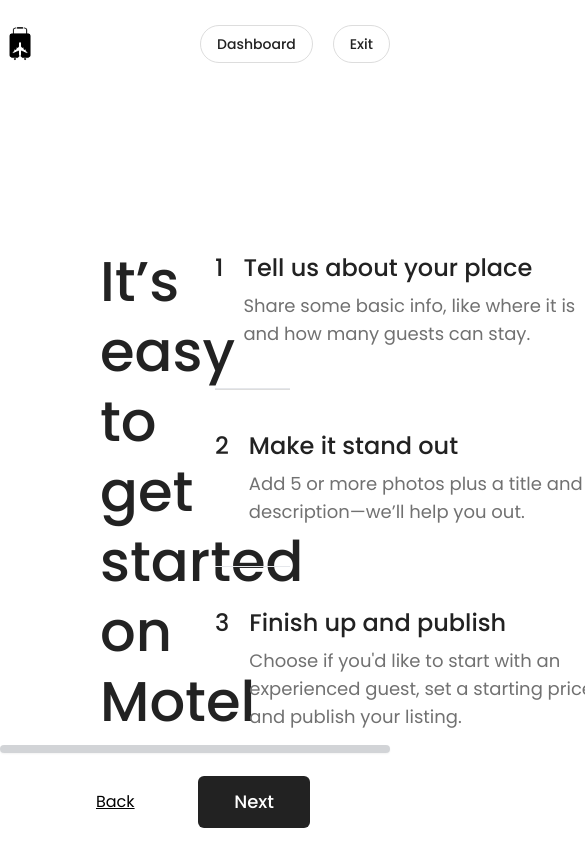
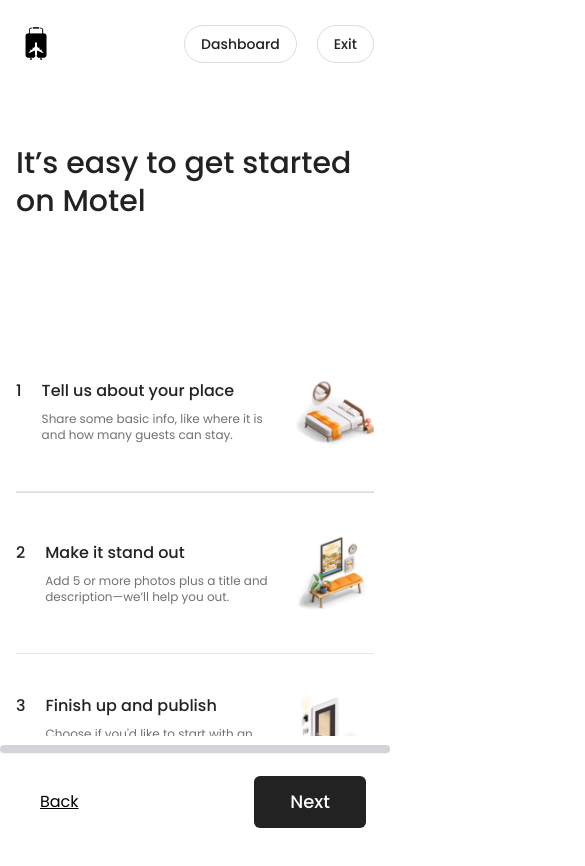
Before and after one commit to Dimitriy1337/hotel-booking-frontend-using-mern, a React (Vite) app: page /become-a-host in a window 390 px wide. Shown: the top 866 px of the page, 585 px wide, since content can reach past the window. Built offline with nearby package versions, Linux system fonts and the light colour scheme; no server answers.

Commit message:
feats: become a host page responsiveness added

```diff
--- a/src/components/Shared/ListingFooter.jsx
+++ b/src/components/Shared/ListingFooter.jsx
@@ -241,7 +241,7 @@
       )}
 
       {/* button */}
-      <div className=" flex justify-between py-4 px-20 top-0 z-10 bg-white max-w-screen-xl xl:px-20 xl:mx-auto">
+      <div className=" flex justify-between py-4 px-6 sm:px-10 md:px-20 top-0 z-10 bg-white max-w-screen-xl xl:px-20 xl:mx-auto">
         {/* if in the success/last page don't show the back button */}
         {!url.includes("/published") ? (
           <button
--- a/src/components/Shared/ListingNavbar.jsx
+++ b/src/components/Shared/ListingNavbar.jsx
@@ -32,7 +32,7 @@
 
   return (
     <nav
-      className={` top-0 z-10 bg-white transition-all duration-300 max-w-screen-xl xl:px-20 xl:mx-auto ${
+      className={` top-0 z-10 bg-white transition-all duration-300 max-w-screen-xl px-4 sm:px-8 md:px-10 xl:px-20 xl:mx-auto ${
         isSticky ? " border-b-[1.4px] border-[#f1f1f1] sticky bottom-0" : ""
       }`}
     >
--- a/src/components/listingHouse/OverviewCard.jsx
+++ b/src/components/listingHouse/OverviewCard.jsx
@@ -2,15 +2,23 @@
 
 const OverviewCard = ({ img, head, desc, num }) => {
   return (
-    <div className=" flex flex-row justify-between gap-5">
+    <div className=" flex flex-row justify-between items-center gap-5">
       <div className=" flex flex-row">
-        <h1 className=" text-[#222222] font-medium text-2xl pr-5">{num}</h1>
-        <div className=" flex flex-col gap-2 min-w-[350px]">
-          <h1 className=" text-[#222222] font-medium text-2xl">{head}</h1>
-          <p className=" text-[#717171] text-lg">{desc}</p>
+        <h1 className=" text-[#222222] font-medium text-base sm:text-2xl pr-5">
+          {num}
+        </h1>
+        <div className=" flex flex-col gap-2 xl:min-w-[350px]">
+          <h1 className=" text-[#222222] font-medium text-base sm:text-2xl">
+            {head}
+          </h1>
+          <p className=" text-[#717171] text-xs sm:text-lg">{desc}</p>
         </div>
       </div>
-      <img src={img} alt="preview" className=" aspect-square w-[120px]" />
+      <img
+        src={img}
+        alt="preview"
+        className=" aspect-square w-[80px] sm:w-[120px]"
+      />
     </div>
   );
 };
--- a/src/components/listingHouse/StepsOfHosting.jsx
+++ b/src/components/listingHouse/StepsOfHosting.jsx
@@ -6,8 +6,8 @@
 
 const StepsOfHosting = () => {
   return (
-    <section className=" h-[90vh] grid grid-cols-2 gap-10 justify-between items-center px-5 bg-white max-w-screen-xl xl:mx-auto mb-20 mt-8">
-      <h1 className=" text-[#222222] text-[56px] font-medium leading-tight">
+    <section className=" h-[90vh] grid grid-cols-1 lg:grid-cols-2 gap-5 lg:gap-10 justify-between items-center bg-white max-w-screen-xl xl:mx-auto mb-20 lg:mt-8">
+      <h1 className=" text-[#222222] text-3xl sm:text-5xl xl:text-[56px] font-medium leading-tight">
         It’s easy to get started on Motel
       </h1>
       <div className=" flex flex-col gap-5">
--- a/src/layout/CreateNewListLayout.jsx
+++ b/src/layout/CreateNewListLayout.jsx
@@ -6,7 +6,7 @@
   return (
     <>
       <ListingNavbar />
-      <div className=" max-w-screen-xl mx-auto px-20">
+      <div className=" max-w-screen-xl mx-auto px-4 sm:px-8 md:px-10 xl:px-20">
         <Outlet />
       </div>
       <ListingFooter />
```
